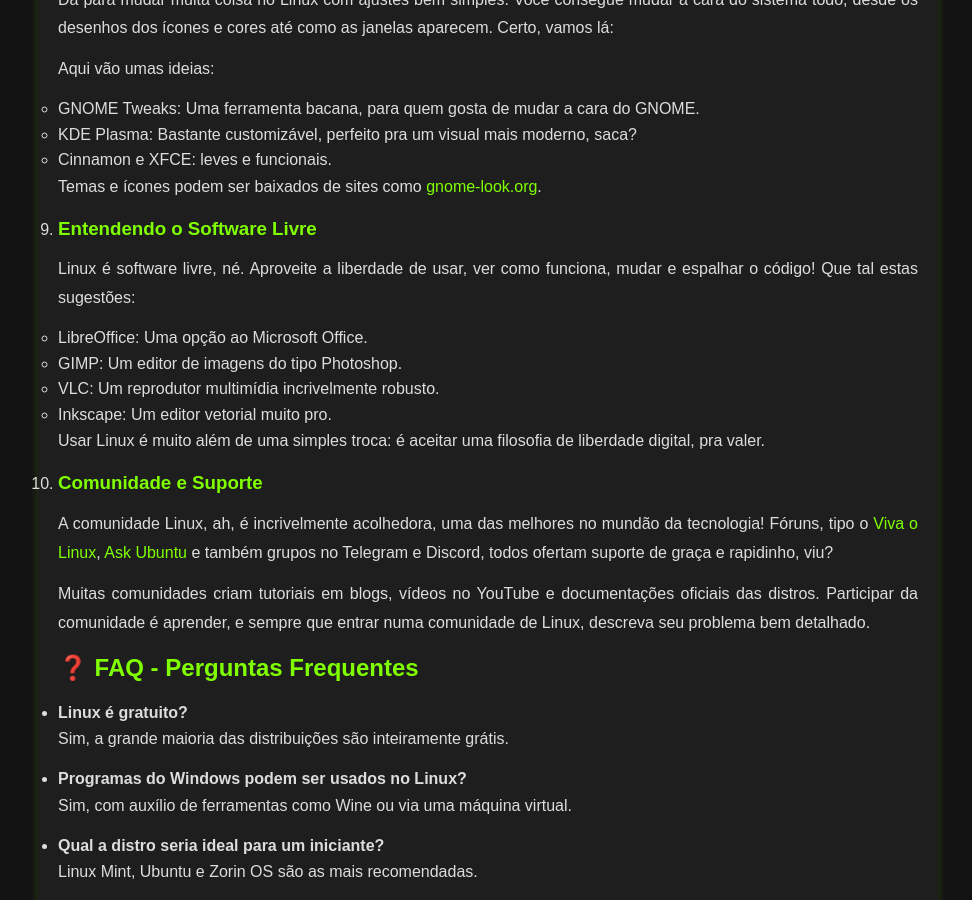
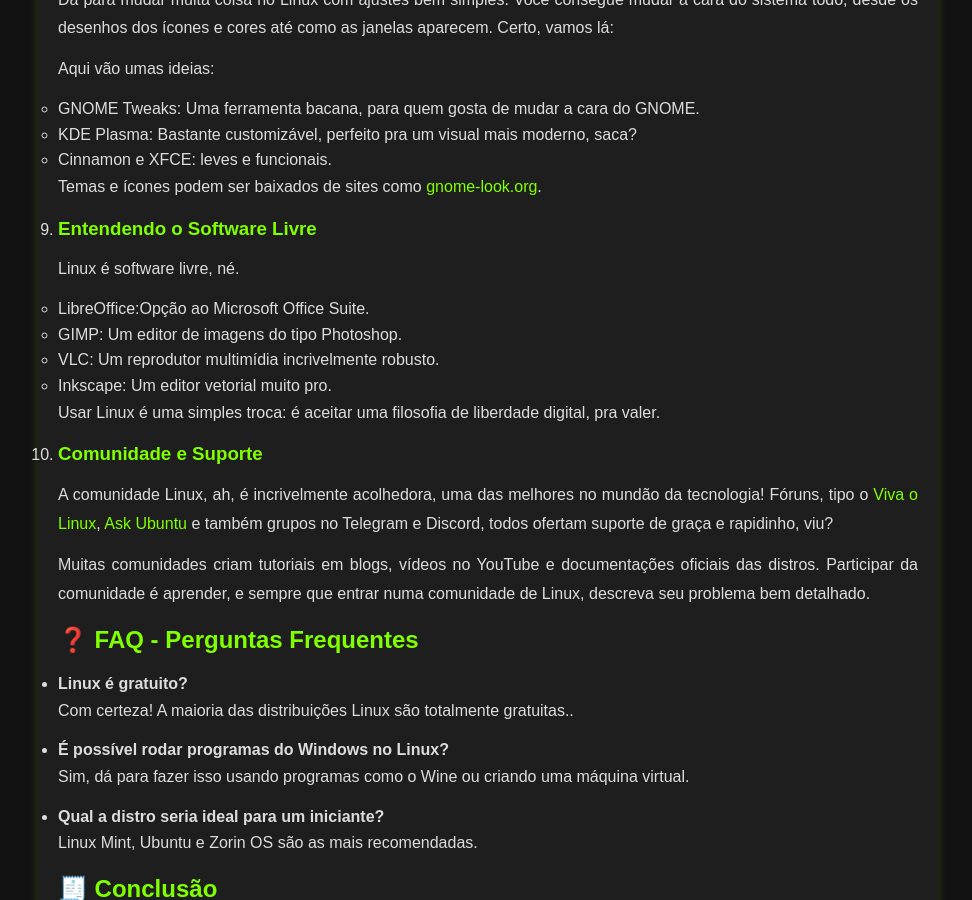
Before and after one commit to Piolinux/piolinux-site, a Jekyll site: the page artigos-linux-iniciantes.html, which Jekyll copies as it is, in a window 1280 px wide and 900 px high, scrolled down 2598 px. Shown: the whole window, without its empty margins (152-1124 px from the left). Built offline with Jekyll 4.4.1, drawn with Linux system fonts in a browser that asks for light colours.

Commit message:
Update artigos-linux-iniciantes.html

```diff
--- a/artigos-linux-iniciantes.html
+++ b/artigos-linux-iniciantes.html
@@ -377,14 +377,14 @@ footer a:hover {
                 </li>
                 <li>
                     <h3>Entendendo o Software Livre</h3>
-                    <p>Linux é software livre, né. Aproveite a liberdade de usar, ver como funciona, mudar e espalhar o código! Que tal estas sugestões:</p>
+                    <p>Linux é software livre, né.</p>
                     <ul>
-                        <li>LibreOffice: Uma opção ao Microsoft Office.</li>
+                        <li>LibreOffice:Opção ao Microsoft Office Suite.</li>
                         <li>GIMP: Um editor de imagens do tipo Photoshop.</li>
                         <li>VLC: Um reprodutor multimídia incrivelmente robusto.</li>
                         <li>Inkscape: Um editor vetorial muito pro.</li>
                     </ul>
-                    <p>Usar Linux é muito além de uma simples troca: é aceitar uma filosofia de liberdade digital, pra valer.</p>
+                    <p>Usar Linux é uma simples troca: é aceitar uma filosofia de liberdade digital, pra valer.</p>
                 </li>
                 <li>
                     <h3>Comunidade e Suporte</h3>
@@ -397,11 +397,11 @@ footer a:hover {
             <ul>
                 <li>
                     <h4>Linux é gratuito?</h4>
-                    <p>Sim, a grande maioria das distribuições são inteiramente grátis.</p>
+                    <p>Com certeza! A maioria das distribuições Linux são totalmente gratuitas..</p>
                 </li>
                 <li>
-                    <h4>Programas do Windows podem ser usados no Linux?</h4>
-                    <p>Sim, com auxílio de ferramentas como Wine ou via uma máquina virtual.</p>
+                    <h4>É possível rodar programas do Windows no Linux?</h4>
+                    <p>Sim, dá para fazer isso usando programas como o Wine ou criando uma máquina virtual.</p>
                 </li>
                 <li>
                     <h4>Qual a distro seria ideal para um iniciante?</h4>
```
